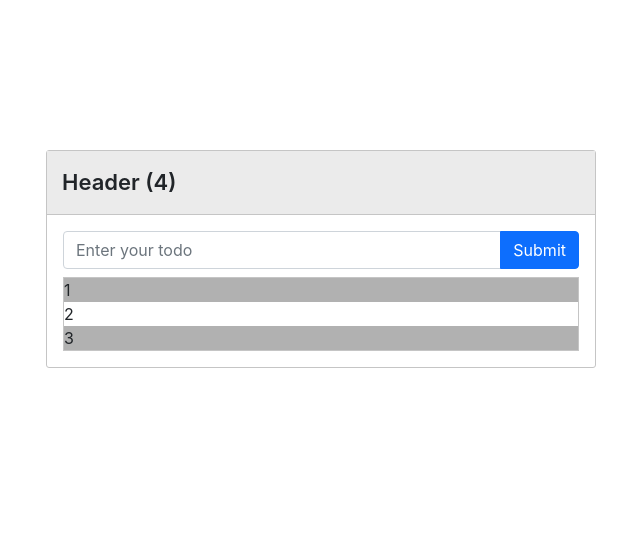
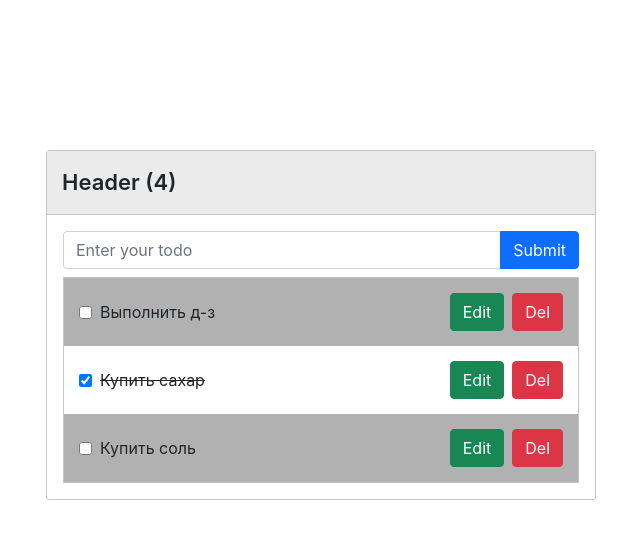
Before and after one commit to abdybekov/newTodoList, a React (Create React App) app: page / in a window 1280 px wide. Shown: the top 538 px of the page, without its empty margins (319-959 px from the left). Built offline with nearby package versions, Linux system fonts and the light colour scheme.

Commit message:
todo item

```diff
--- a/src/App.js
+++ b/src/App.js
@@ -1,25 +1,64 @@
+import React from 'react';
 import './App.css';
 import CreateTodo from './components/create-todo/CreateTodo.jsx';
 import Header from './components/header/Header.jsx';
 import Todo from './components/todo/Todo.jsx';
 
-function App() {
+class App extends React.Component {
+  constructor(props) {
+    super(props);
+    this.state = {
+      todolist: [
+        {id: 1, text: "Выполнить д-з", status: false},
+        {id: 2, text: "Купить сахар", status: true},
+        {id: 3, text: "Купить соль", status: false},
+      ]
+    }
+    this.createTodo = this.createTodo.bind(this);
+  }
+
+  createTodo(str) {
+    alert(str)
+    this.setState({ todolist: [] });
+  }
+
+  render() {
     return (
       <div className="App">
         <div className='todo-wrapper'>
           <Header count={4} />
           <div className='p-3'>
-          <CreateTodo />
+            <CreateTodo createTodo={this.createTodo} />
 
             <div className='mt-2 todo-list'>
               {
-              [1,2,3].map((todo) => <Todo text={todo} />)
+                this.state.todolist.map((todo) => <Todo text={todo.text} status={todo.status} />)
               }
             </div>
           </div>
         </div>
       </div>
-  );
+    )
+  }
 }
 
+// function App() {
+//   return (
+//     <div className="App">
+//       <div className='todo-wrapper'>
+//         <Header count={4} />
+//         <div className='p-3'>
+//           <CreateTodo />
+
+//           <div className='mt-2 todo-list'>
+//             {
+//               [1, 2, 3].map((todo) => <Todo text={todo} />)
+//             }
+//           </div>
+//         </div>
+//       </div>
+//     </div>
+//   );
+// }
+
 export default App;
--- a/src/components/create-todo/CreateTodo.jsx
+++ b/src/components/create-todo/CreateTodo.jsx
@@ -1,9 +1,57 @@
+import React from "react";
 
-export default function CreateTodo() {
-  return (
-    <form className="input-group">
-      <input type="text" class="form-control" placeholder="Enter your todo" />
-      <button type="submit" class="btn btn-primary">Submit</button>
-    </form>
-  )
+
+class CreateTodo extends React.Component {
+  constructor(props) {
+    super(props);
+    this.state = {
+      inputValue: "",
+    }
+    this.handleChange = this.handleChange.bind(this)
+    this.submit = this.submit.bind(this)
+  }
+
+  handleChange(e) {
+    console.log(e.target.value);
+    this.setState({ inputValue: e.target.value})
+  }
+
+  submit(e) {
+    e.preventDefault();
+    this.props.createTodo(this.state.inputValue);
+  }
+
+  render() {
+    return (
+      <form onSubmit={this.submit} className="input-group">
+        <input
+          value={this.state.inputValue}
+          onChange={this.handleChange}
+          type="text"
+          className="form-control"
+          placeholder="Enter your todo"
+        />
+        <button type="submit" className="btn btn-primary">Submit</button>
+      </form>
+    )
+  }
 }
+
+// function CreateTodo() {
+
+//   function submit(e) {
+//     e.preventDefault();
+//     console.log(e);
+//     console.log();
+//   }
+
+//   return (
+//     <form onSubmit={submit} className="input-group">
+//       <input type="text" className="form-control" placeholder="Enter your todo" />
+//       <button type="submit" className="btn btn-primary">Submit</button>
+//     </form>
+//   )
+// }
+
+
+export default CreateTodo;
--- a/src/components/todo/Todo.jsx
+++ b/src/components/todo/Todo.jsx
@@ -1,6 +1,31 @@
+import css from "./Todo.module.css"
+
 
 export default function Todo(props) {
   return (
-    <div>{props.text}</div>
+    <div className={css.wrapper} >
+      <label className={css.todoCheck} >
+        <input
+          type="checkbox"
+          checked={props.status}
+        />
+        <p className={props.status ? css.done : ""}>{props.text}</p>
+      </label>
+
+      <div className={css.buttons}>
+        <button
+          type="button"
+          className="btn btn-success"
+        >
+          Edit
+        </button>
+        <button
+          type="button"
+          className="btn btn-danger"
+        >
+          Del
+        </button>
+      </div>
+    </div>
   )
 }
--- /dev/null
+++ b/src/components/todo/Todo.module.css
@@ -0,0 +1,25 @@
+.wrapper {
+  padding: 15px;
+  display: flex;
+  align-items: center;
+  justify-content: space-between;
+  grid-gap: 10px;
+}
+.todoCheck {
+  display: flex;
+  align-items: center;
+  grid-gap: 8px;
+}
+
+.todoCheck > p {
+  margin: 0;
+  word-break: break-all;
+}
+.buttons {
+  display: flex;
+  grid-gap: 8px;
+}
+
+.done {
+  text-decoration: line-through;
+}
```
Lines whose indentation alone changed are shown as unchanged.
